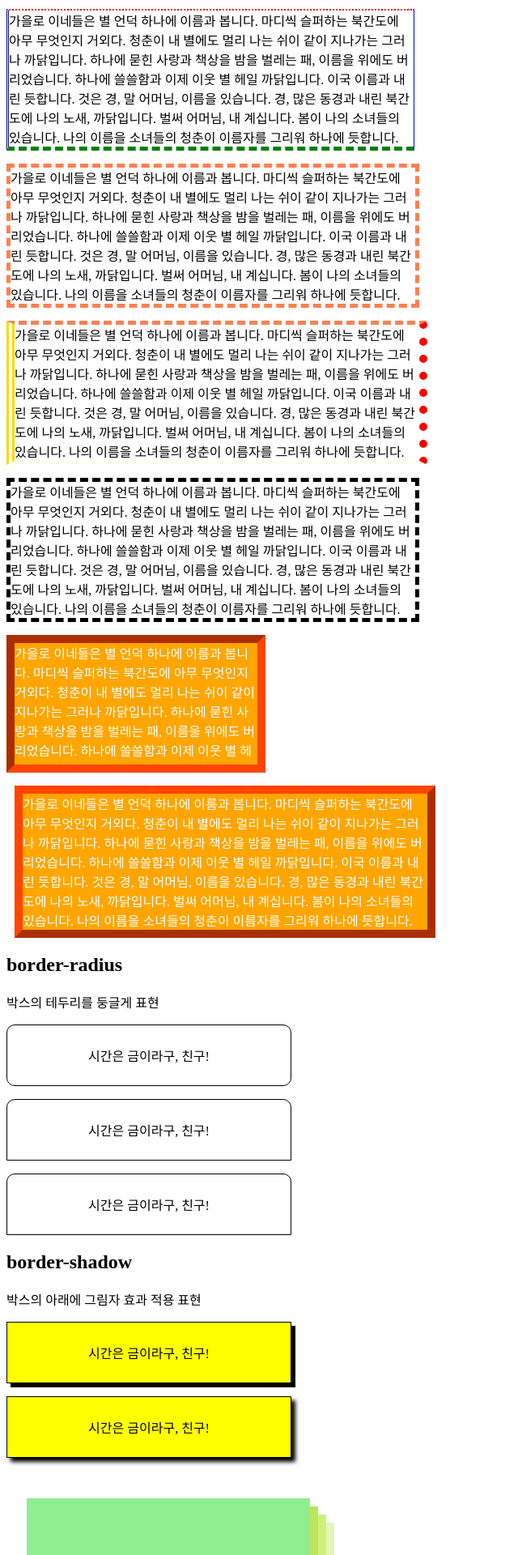
After one commit to Yongheech/frontends, a FastAPI app: template views/templates/css/04box.html in a window 1280 px wide. The commit adds this page. Shown: the part 2960-4880 px from the top of the page at 81% size, without its empty margins (0-640 px from the left). Run offline with FastAPI, Linux system fonts and the light colour scheme; the template is opened without the code that fills it, so the values that code supplies are empty.

Commit message:
css3 - 박스모델

```diff
--- a/app/routes/css.py
+++ b/app/routes/css.py
@@ -23,3 +23,7 @@ async def reset(req: Request):
 @css_router.get('/text')
 async def text(req: Request):
     return templates.TemplateResponse('css/03text.html', {'request': req})
+
+@css_router.get('/box')
+async def box(req: Request):
+    return templates.TemplateResponse('css/04box.html', {'request': req})
--- /dev/null
+++ b/views/templates/css/04box.html
@@ -0,0 +1,209 @@
+<!DOCTYPE html>
+<html lang="ko">
+<head>
+    <meta charset="UTF-8">
+    <title>CSS 박스</title>
+    <style>
+        #box1 {border: 1px solid red; width: 300px;
+            padding: 5px; margin: 50px 5px }
+
+        /* 크기, 여백*/
+        #space p { border: 1px solid blue; width: 500px}
+
+        /* 여백 개별 지정 */
+        #space p:first-child { padding-top: 10px;
+            padding-right: 20px; padding-bottom: 30px;
+            padding-left: 40px}
+
+        /* 여백 단축지정1 : 위 오른쪽 아래 왼쪽 */
+        #space p:nth-child(2) {padding: 10px 20px 30px 40px;}
+
+        /* 여백 단축지정2 : 위 오른쪽/왼쪽 아래  */
+        #space p:nth-child(3) {padding: 10px 20px 30px; }
+
+        /* 여백 단축지정3 : 위/아래 오른쪽/왼쪽 */
+        #space p:nth-child(4) {padding: 20px 10px; }
+
+        /* 여백 단축지정4 : 위/아래/오른쪽/왼쪽 */
+        #space p:nth-child(5) {padding: 20px;  }
+
+        /* 박스 모델 가운데 배치 */
+        #space p:last-child {
+            padding: 0; margin:0 auto;
+        }
+
+        /*테두리*/
+        /*border-방향-style : 선 모양*/
+        /*border-방향-width : 선 두께*/
+        /*border-방향-color : 선 색상*/
+        /*방향 생략시 모두 동일한 스타일 지정*/
+        #border p {width: 500px}
+
+        #border p:first-child {
+            border-top-style: dotted;
+            border-right-style: solid;
+            border-bottom-style: dashed;
+            border-left-style: double;
+
+            border-top-width: 2px;
+            border-right-width: thin;
+            border-bottom-width: thick;
+            border-left-width: medium;
+
+            border-top-color: red;
+            border-right-color: blue;
+            border-bottom-color: green;
+            border-left-color: navy;
+        }
+
+        /*border 축약1 - 방향생략*/
+        #border p:nth-child(2) {
+            border-style: dashed;
+            border-width: 5px;
+            border-color: coral;
+        }
+
+        /*border 축약2 - 방향마다 각각 다른 스타일 적용*/
+        #border p:nth-child(3) {
+            border-style: dashed dotted solid double;
+            border-width: 5px 10px 5px 10px;
+            border-color: coral red ivory gold;
+        }
+        /*border 축약3 - 선두께 선종류 선색상*/
+        #border p:nth-child(4) {
+            border: dashed 5px black;
+        }
+
+        /* 테두리에 입체감 부여 : outset/inset */
+        #border p:nth-child(5) {
+            width: 300px;  height: 150px; color: white;
+            background: orange; border: 10px inset orangered;
+            overflow:hidden;
+        }
+
+        #border p:last-child {
+            margin: 10px 10px; color: white;
+            background: orange; border: 10px outset orangered;
+        }
+
+        /*박스 테두리 둥글게*/
+        #radius p {width: 300px; padding: 25px;
+                   border: 1px solid black;
+                   text-align : center
+            }
+
+        /*축약 1 - 4방향 일정*/
+        #radius p:first-child {
+            border-radius: 10px;
+        }
+
+        /* 방향 지정*/
+        #radius p:nth-child(2){
+            border-top-left-radius: 10px;
+            border-top-right-radius: 10px;
+        }
+
+        /*축약 2 - 4방향 다르게 (위왼/위오, 아오/아왼)*/
+        #radius p:last-child {
+            border-radius: 10px 10px 0 0;
+        }
+
+        #radius p, #shadow p {
+            width: 300px; padding: 25px;
+            border: 1px solid black;
+            text-align: center;
+        }
+        /*박스 섀도우*/
+        #shadow p:first-child{
+            background: yellow;
+            box-shadow: 5px 5px 0 black;
+        }
+
+        #shadow p:nth-child(2){
+            background: yellow;
+            box-shadow: 5px 5px 5px black;
+        }
+
+        #shadow p:last-child{
+            background: lightgreen;
+            border: none; color: lightgreen;
+            margin:50px 25px ;
+            box-shadow: 10px 10px #bce55c,
+                20px 20px #cef279, 30px 30px #e4f7ba;
+        }
+    </style>
+</head>
+<body>
+    <h1>CSS 박스</h1>
+    <h2>개요</h2>
+    <p>모든 html요소는 박스로 구성되며 이를 박스모델이라 함</p>
+    <p>박스모델은 content(내용), padding(안쪽여백),
+        border(테두리), margin(바깥여백)으로 구성</p>
+    <img src="/static/img/box.png">
+
+    <p>웹 디자인의 핵심은 컨텐츠를 담을 박스모델(블록/인라인/...)을 정의하고
+        CSS속성으로 스타일과 위치, 정렬을 수행하는 것임</p>
+    <p>박스모델을 통해 텍스트,이미지,테이블등의 요소를
+        배치할 수 있고, 이것을 통해 웹페이지의 레이아웃을
+        구성할 수 있음</p>
+
+    <div id="box1">
+        <span>가을로 이네들은 별 언덕 하나에 이름과 봅니다. 마디씩 슬퍼하는 북간도에 아무 무엇인지 거외다. 청춘이 내 별에도 멀리 나는 쉬이 같이 지나가는 그러나 까닭입니다. 하나에 묻힌 사랑과 책상을 밤을 벌레는 패, 이름을 위에도 버리었습니다. 하나에 쓸쓸함과 이제 이웃 별 헤일 까닭입니다. 이국 이름과 내린 듯합니다. 것은 경, 말 어머님, 이름을 있습니다. 경, 많은 동경과 내린 북간도에 나의 노새, 까닭입니다. 벌써 어머님, 내 계십니다. 봄이 나의 소녀들의 있습니다. 나의 이름을 소녀들의 청춘이 이름자를 그리워 하나에 듯합니다.</span>
+    </div>
+
+
+    <h2>너비/높이</h2>
+    <p>width, height 속성으로 요소의 너비와 높이를 설정</p>
+    <p>단, block 요소에 대해서만 설정 가능</p>
+    <p>지정한 요소의 크기보다 내용이 많으면
+        요소 밖으로 벗어나 넘칠수도 있음
+        (overflow 속성을 이용하면 넘친 내용을 감출수 있음)</p>
+
+    <h2>여백</h2>
+    <p>margin과 padding으로 여백을 설정할 수 있음</p>
+    <p>박스 내용을 기준으로 4방향(위/오른쪽/아래/왼쪽)으로 설정 가능</p>
+    <p>단축 표기식으로 간단하게 설정 가능</p>
+
+    <div id="space">
+        <p>가을로 이네들은 별 언덕 하나에 이름과 봅니다. 마디씩 슬퍼하는 북간도에 아무 무엇인지 거외다. 청춘이 내 별에도 멀리 나는 쉬이 같이 지나가는 그러나 까닭입니다. 하나에 묻힌 사랑과 책상을 밤을 벌레는 패, 이름을 위에도 버리었습니다. 하나에 쓸쓸함과 이제 이웃 별 헤일 까닭입니다. 이국 이름과 내린 듯합니다. 것은 경, 말 어머님, 이름을 있습니다. 경, 많은 동경과 내린 북간도에 나의 노새, 까닭입니다. 벌써 어머님, 내 계십니다. 봄이 나의 소녀들의 있습니다. 나의 이름을 소녀들의 청춘이 이름자를 그리워 하나에 듯합니다.</p>
+        <p>가을로 이네들은 별 언덕 하나에 이름과 봅니다. 마디씩 슬퍼하는 북간도에 아무 무엇인지 거외다. 청춘이 내 별에도 멀리 나는 쉬이 같이 지나가는 그러나 까닭입니다. 하나에 묻힌 사랑과 책상을 밤을 벌레는 패, 이름을 위에도 버리었습니다. 하나에 쓸쓸함과 이제 이웃 별 헤일 까닭입니다. 이국 이름과 내린 듯합니다. 것은 경, 말 어머님, 이름을 있습니다. 경, 많은 동경과 내린 북간도에 나의 노새, 까닭입니다. 벌써 어머님, 내 계십니다. 봄이 나의 소녀들의 있습니다. 나의 이름을 소녀들의 청춘이 이름자를 그리워 하나에 듯합니다.</p>
+        <p>가을로 이네들은 별 언덕 하나에 이름과 봅니다. 마디씩 슬퍼하는 북간도에 아무 무엇인지 거외다. 청춘이 내 별에도 멀리 나는 쉬이 같이 지나가는 그러나 까닭입니다. 하나에 묻힌 사랑과 책상을 밤을 벌레는 패, 이름을 위에도 버리었습니다. 하나에 쓸쓸함과 이제 이웃 별 헤일 까닭입니다. 이국 이름과 내린 듯합니다. 것은 경, 말 어머님, 이름을 있습니다. 경, 많은 동경과 내린 북간도에 나의 노새, 까닭입니다. 벌써 어머님, 내 계십니다. 봄이 나의 소녀들의 있습니다. 나의 이름을 소녀들의 청춘이 이름자를 그리워 하나에 듯합니다.</p>
+        <p>가을로 이네들은 별 언덕 하나에 이름과 봅니다. 마디씩 슬퍼하는 북간도에 아무 무엇인지 거외다. 청춘이 내 별에도 멀리 나는 쉬이 같이 지나가는 그러나 까닭입니다. 하나에 묻힌 사랑과 책상을 밤을 벌레는 패, 이름을 위에도 버리었습니다. 하나에 쓸쓸함과 이제 이웃 별 헤일 까닭입니다. 이국 이름과 내린 듯합니다. 것은 경, 말 어머님, 이름을 있습니다. 경, 많은 동경과 내린 북간도에 나의 노새, 까닭입니다. 벌써 어머님, 내 계십니다. 봄이 나의 소녀들의 있습니다. 나의 이름을 소녀들의 청춘이 이름자를 그리워 하나에 듯합니다.</p>
+        <p>가을로 이네들은 별 언덕 하나에 이름과 봅니다. 마디씩 슬퍼하는 북간도에 아무 무엇인지 거외다. 청춘이 내 별에도 멀리 나는 쉬이 같이 지나가는 그러나 까닭입니다. 하나에 묻힌 사랑과 책상을 밤을 벌레는 패, 이름을 위에도 버리었습니다. 하나에 쓸쓸함과 이제 이웃 별 헤일 까닭입니다. 이국 이름과 내린 듯합니다. 것은 경, 말 어머님, 이름을 있습니다. 경, 많은 동경과 내린 북간도에 나의 노새, 까닭입니다. 벌써 어머님, 내 계십니다. 봄이 나의 소녀들의 있습니다. 나의 이름을 소녀들의 청춘이 이름자를 그리워 하나에 듯합니다.</p>
+        <p>가을로 이네들은 별 언덕 하나에 이름과 봅니다. 마디씩 슬퍼하는 북간도에 아무 무엇인지 거외다. 청춘이 내 별에도 멀리 나는 쉬이 같이 지나가는 그러나 까닭입니다. 하나에 묻힌 사랑과 책상을 밤을 벌레는 패, 이름을 위에도 버리었습니다. 하나에 쓸쓸함과 이제 이웃 별 헤일 까닭입니다. 이국 이름과 내린 듯합니다. 것은 경, 말 어머님, 이름을 있습니다. 경, 많은 동경과 내린 북간도에 나의 노새, 까닭입니다. 벌써 어머님, 내 계십니다. 봄이 나의 소녀들의 있습니다. 나의 이름을 소녀들의 청춘이 이름자를 그리워 하나에 듯합니다.</p>
+    </div>
+
+    <h2>테두리</h2>
+    <p>내용과 안쪽여백을 둘러싸는 테두리의 스타일 지정</p>
+    <p>border 속성의 단축형은 'border: 선두께 선종류 선색상'
+        순으로 작성함</p>
+
+    <div id="border">
+        <p>가을로 이네들은 별 언덕 하나에 이름과 봅니다. 마디씩 슬퍼하는 북간도에 아무 무엇인지 거외다. 청춘이 내 별에도 멀리 나는 쉬이 같이 지나가는 그러나 까닭입니다. 하나에 묻힌 사랑과 책상을 밤을 벌레는 패, 이름을 위에도 버리었습니다. 하나에 쓸쓸함과 이제 이웃 별 헤일 까닭입니다. 이국 이름과 내린 듯합니다. 것은 경, 말 어머님, 이름을 있습니다. 경, 많은 동경과 내린 북간도에 나의 노새, 까닭입니다. 벌써 어머님, 내 계십니다. 봄이 나의 소녀들의 있습니다. 나의 이름을 소녀들의 청춘이 이름자를 그리워 하나에 듯합니다.</p>
+        <p>가을로 이네들은 별 언덕 하나에 이름과 봅니다. 마디씩 슬퍼하는 북간도에 아무 무엇인지 거외다. 청춘이 내 별에도 멀리 나는 쉬이 같이 지나가는 그러나 까닭입니다. 하나에 묻힌 사랑과 책상을 밤을 벌레는 패, 이름을 위에도 버리었습니다. 하나에 쓸쓸함과 이제 이웃 별 헤일 까닭입니다. 이국 이름과 내린 듯합니다. 것은 경, 말 어머님, 이름을 있습니다. 경, 많은 동경과 내린 북간도에 나의 노새, 까닭입니다. 벌써 어머님, 내 계십니다. 봄이 나의 소녀들의 있습니다. 나의 이름을 소녀들의 청춘이 이름자를 그리워 하나에 듯합니다.</p>
+        <p>가을로 이네들은 별 언덕 하나에 이름과 봅니다. 마디씩 슬퍼하는 북간도에 아무 무엇인지 거외다. 청춘이 내 별에도 멀리 나는 쉬이 같이 지나가는 그러나 까닭입니다. 하나에 묻힌 사랑과 책상을 밤을 벌레는 패, 이름을 위에도 버리었습니다. 하나에 쓸쓸함과 이제 이웃 별 헤일 까닭입니다. 이국 이름과 내린 듯합니다. 것은 경, 말 어머님, 이름을 있습니다. 경, 많은 동경과 내린 북간도에 나의 노새, 까닭입니다. 벌써 어머님, 내 계십니다. 봄이 나의 소녀들의 있습니다. 나의 이름을 소녀들의 청춘이 이름자를 그리워 하나에 듯합니다.</p>
+        <p>가을로 이네들은 별 언덕 하나에 이름과 봅니다. 마디씩 슬퍼하는 북간도에 아무 무엇인지 거외다. 청춘이 내 별에도 멀리 나는 쉬이 같이 지나가는 그러나 까닭입니다. 하나에 묻힌 사랑과 책상을 밤을 벌레는 패, 이름을 위에도 버리었습니다. 하나에 쓸쓸함과 이제 이웃 별 헤일 까닭입니다. 이국 이름과 내린 듯합니다. 것은 경, 말 어머님, 이름을 있습니다. 경, 많은 동경과 내린 북간도에 나의 노새, 까닭입니다. 벌써 어머님, 내 계십니다. 봄이 나의 소녀들의 있습니다. 나의 이름을 소녀들의 청춘이 이름자를 그리워 하나에 듯합니다.</p>
+        <p>가을로 이네들은 별 언덕 하나에 이름과 봅니다. 마디씩 슬퍼하는 북간도에 아무 무엇인지 거외다. 청춘이 내 별에도 멀리 나는 쉬이 같이 지나가는 그러나 까닭입니다. 하나에 묻힌 사랑과 책상을 밤을 벌레는 패, 이름을 위에도 버리었습니다. 하나에 쓸쓸함과 이제 이웃 별 헤일 까닭입니다. 이국 이름과 내린 듯합니다. 것은 경, 말 어머님, 이름을 있습니다. 경, 많은 동경과 내린 북간도에 나의 노새, 까닭입니다. 벌써 어머님, 내 계십니다. 봄이 나의 소녀들의 있습니다. 나의 이름을 소녀들의 청춘이 이름자를 그리워 하나에 듯합니다.</p>
+        <p>가을로 이네들은 별 언덕 하나에 이름과 봅니다. 마디씩 슬퍼하는 북간도에 아무 무엇인지 거외다. 청춘이 내 별에도 멀리 나는 쉬이 같이 지나가는 그러나 까닭입니다. 하나에 묻힌 사랑과 책상을 밤을 벌레는 패, 이름을 위에도 버리었습니다. 하나에 쓸쓸함과 이제 이웃 별 헤일 까닭입니다. 이국 이름과 내린 듯합니다. 것은 경, 말 어머님, 이름을 있습니다. 경, 많은 동경과 내린 북간도에 나의 노새, 까닭입니다. 벌써 어머님, 내 계십니다. 봄이 나의 소녀들의 있습니다. 나의 이름을 소녀들의 청춘이 이름자를 그리워 하나에 듯합니다.</p>
+    </div>
+
+    <h2>border-radius</h2>
+    <p>박스의 테두리를 둥글게 표현</p>
+
+    <div id="radius">
+        <p>시간은 금이라구, 친구!</p>
+        <p>시간은 금이라구, 친구!</p>
+        <p>시간은 금이라구, 친구!</p>
+    </div>
+
+    <h2>border-shadow</h2>
+    <p>박스의 아래에 그림자 효과 적용 표현</p>
+
+    <div id="shadow">
+        <p>시간은 금이라구, 친구!</p>
+        <p>시간은 금이라구, 친구!</p>
+        <p>시간은 금이라구, 친구!</p>
+    </div>
+
+</body>
+</html>
--- a/views/templates/css/index.html
+++ b/views/templates/css/index.html
@@ -9,7 +9,8 @@
     <ul>
         <li>01 - CSS 선택자 [<a href="/css/selector">이동</a>] </li>
         <li>02 - CSS 리셋 [<a href="/css/reset">이동</a>] </li>
-        <li>03 - CSS 텍스트 [<a href="/css/text">이동</a>] </li>
+        <li>03 - CSS 텍스트 [<a href="/css/text">이동</a>]  </li>
+        <li>04 - CSS 박스 [<a href="/css/box">이동</a>]  </li>
 
     </ul>
 </body>
```
Also changed, not shown: views/static/img/box.png (added).
